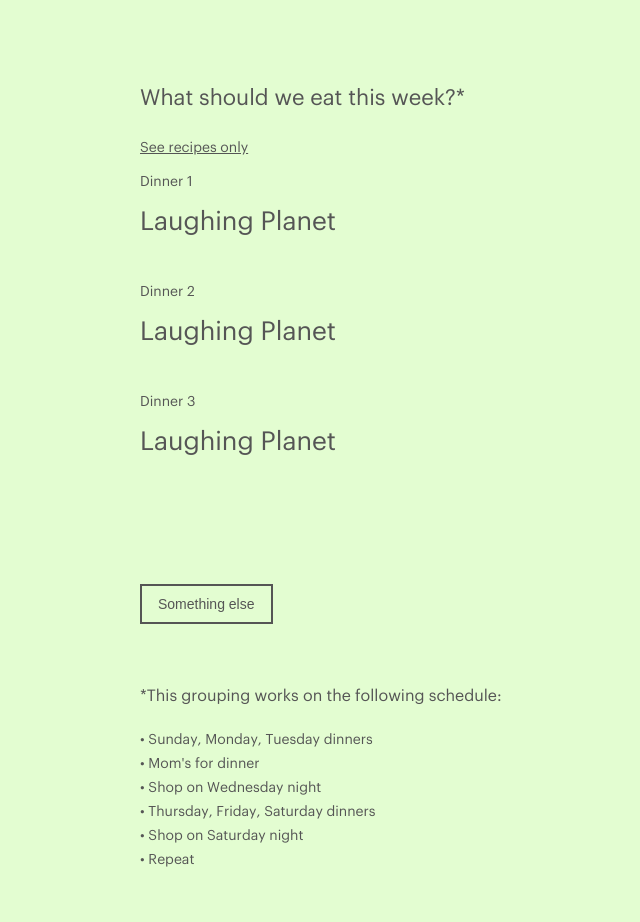
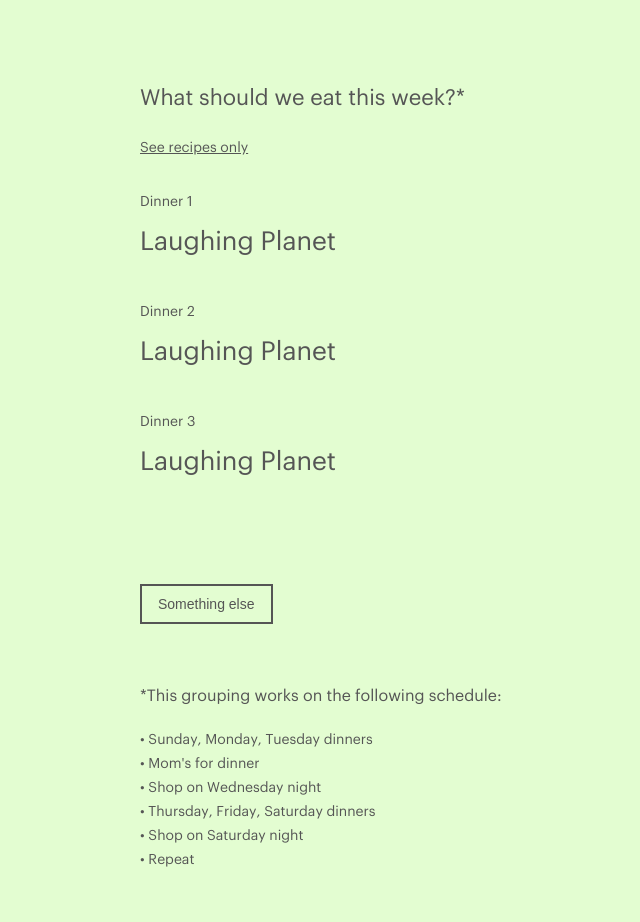
Before and after one commit to jonaschafer/jonaschafer.github.io, a Jekyll site: the page built from meals.html, in a window 1280 px wide. Shown: the whole page, without its empty margins (140-780 px from the left). Built offline with Jekyll 4.4.1, drawn with Linux system fonts in a browser that asks for light colours.

Commit message:
added margin bottom to byline css

```diff
--- a/assets/stylesheets/fun/recipes.scss
+++ b/assets/stylesheets/fun/recipes.scss
@@ -16,7 +16,6 @@
   background: white;
 }
 
-
 .recipe {
   font-family: 'Graphik-Regular', Helvetica, Arial, sans-serif;
   font-size: 36px;
@@ -29,6 +28,8 @@
 .prep {
   margin-top: 60px;
 }
+
+// meals styles
 
 .book {
   min-height: 36em;
@@ -43,6 +44,10 @@
   margin-bottom: 30px;
 }
 
+.byline {
+  margin-bottom: 20px;
+}
+
 .grey {
   color: $grey;
 }
```
